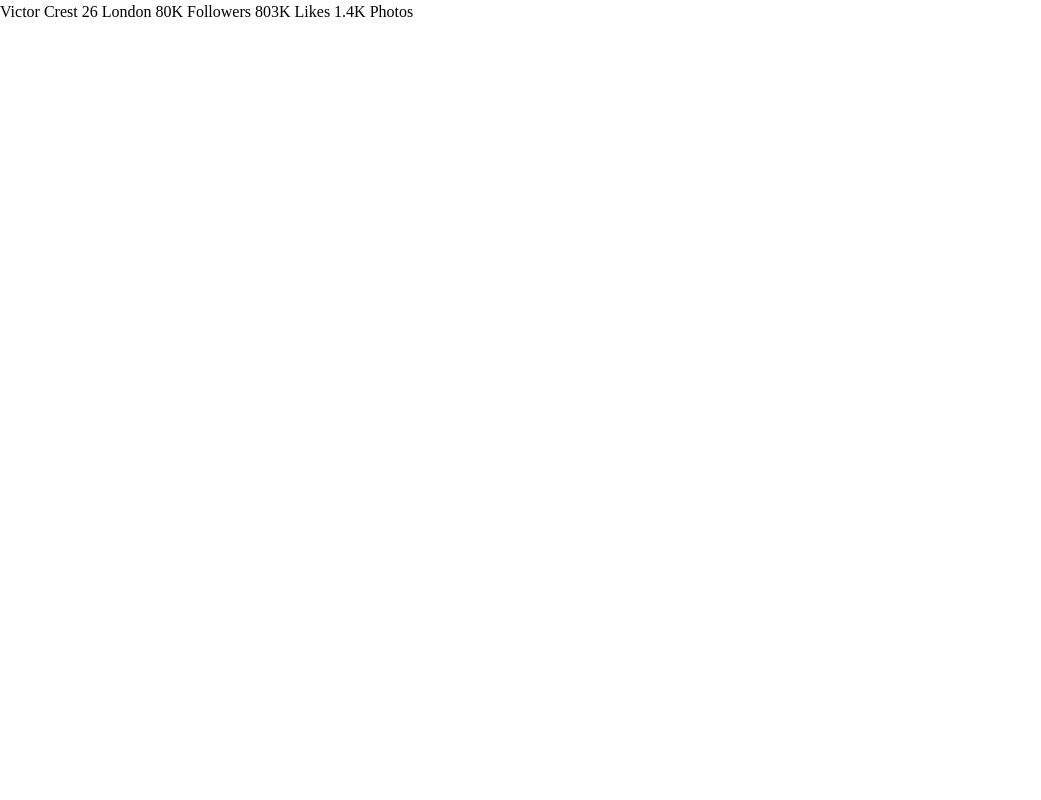
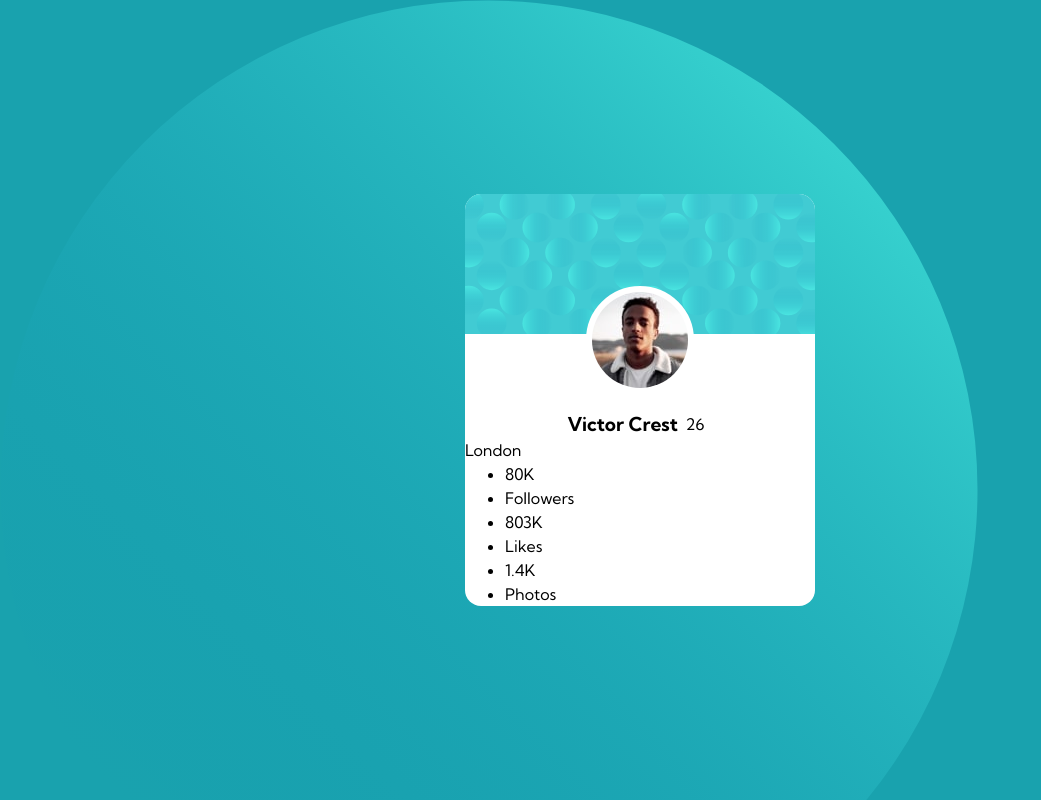
Before and after one commit to JustANipple/profile-card-component, a plain HTML site: page index.html in a window 1280 px wide. Shown: the whole page, without its empty margins (0-1041 px from the left). Drawn offline with Linux system fonts and the light colour scheme.

Commit message:
modified:   index.html 	modified:   style.css

```diff
--- a/index.html
+++ b/index.html
@@ -15,17 +15,32 @@
 
 </head>
 <body>
-  Victor Crest
-  26
-  London
 
-  80K
-  Followers
+  <main class="container">
+    <img src="images/bg-pattern-card.svg" alt="" aria-hidden="true">
+    <div class="user">
+      <img src="images/image-victor.jpg" alt="Victor photo">
+      <div class="nameAge">
+        <h1>Victor Crest</h1>
+        <p>26</p>
+      </div>
+      <p class="city">London</p>
+    </div>
+    <div class="stats">
+      <ul class="stat one">
+        <li class="statValue">80K</li>
+        <li class="statType">Followers</li>
+      </ul>
+      <ul class="stat two">
+        <li class="statValue">803K</li>
+        <li class="statType">Likes</li>
+      </ul>
+      <ul class="stat three">
+        <li class="statValue">1.4K</li>
+        <li class="statType">Photos</li>
+      </ul>
+    </div>
+  </main>
 
-  803K
-  Likes
-
-  1.4K
-  Photos
 </body>
 </html>
--- a/style.css
+++ b/style.css
@@ -38,3 +38,44 @@ p, h1, h2, h3, h4, h5, h6 {
     --fw-regular: 400;
     --fw-bold: 700;
 }
+
+body {
+    background-color:var(--background-clr);
+    background-image: url(images/bg-pattern-top.svg);
+    font-family: var(--main-ff);
+    background-repeat: no-repeat;
+    display: flex;
+    justify-content: center;
+    align-items: center;
+}
+
+.container {
+    background-color: white;
+    width: max-content;
+    height: max-content;
+    overflow: hidden;
+    border-radius: 1rem;
+}
+
+.user img {
+    border-radius: 100%;
+    border: 6px solid white;
+    background-color: white;
+    position: relative;
+    bottom: 48px;
+    margin: 0 auto -2rem auto;
+}
+
+.nameAge {
+    display: flex;
+    justify-content: center;
+    align-items: center;
+}
+
+.nameAge h1 {
+    font-size: 1.2rem;
+}
+
+.nameAge p {
+    margin: 0 0.5rem;
+}
```
